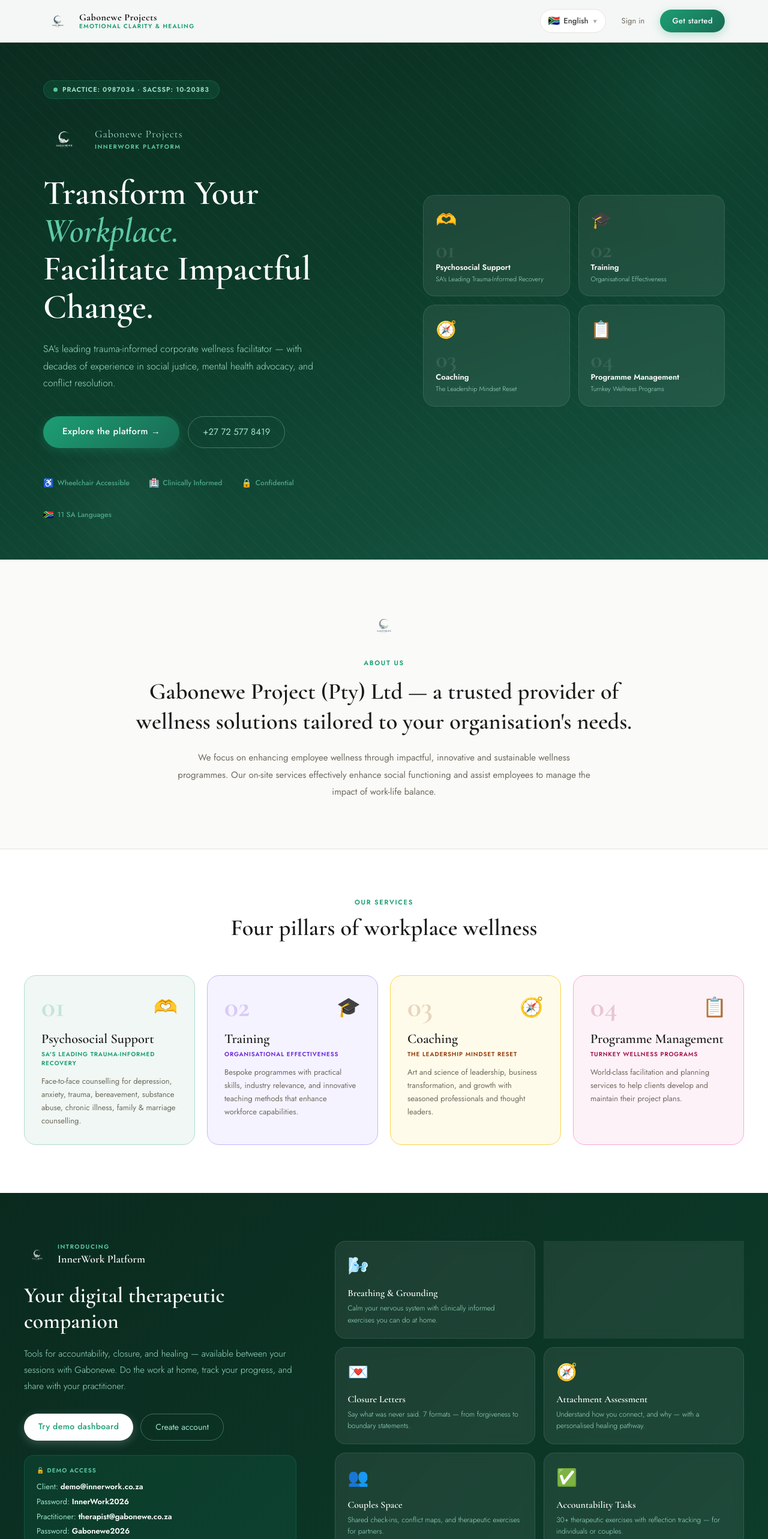
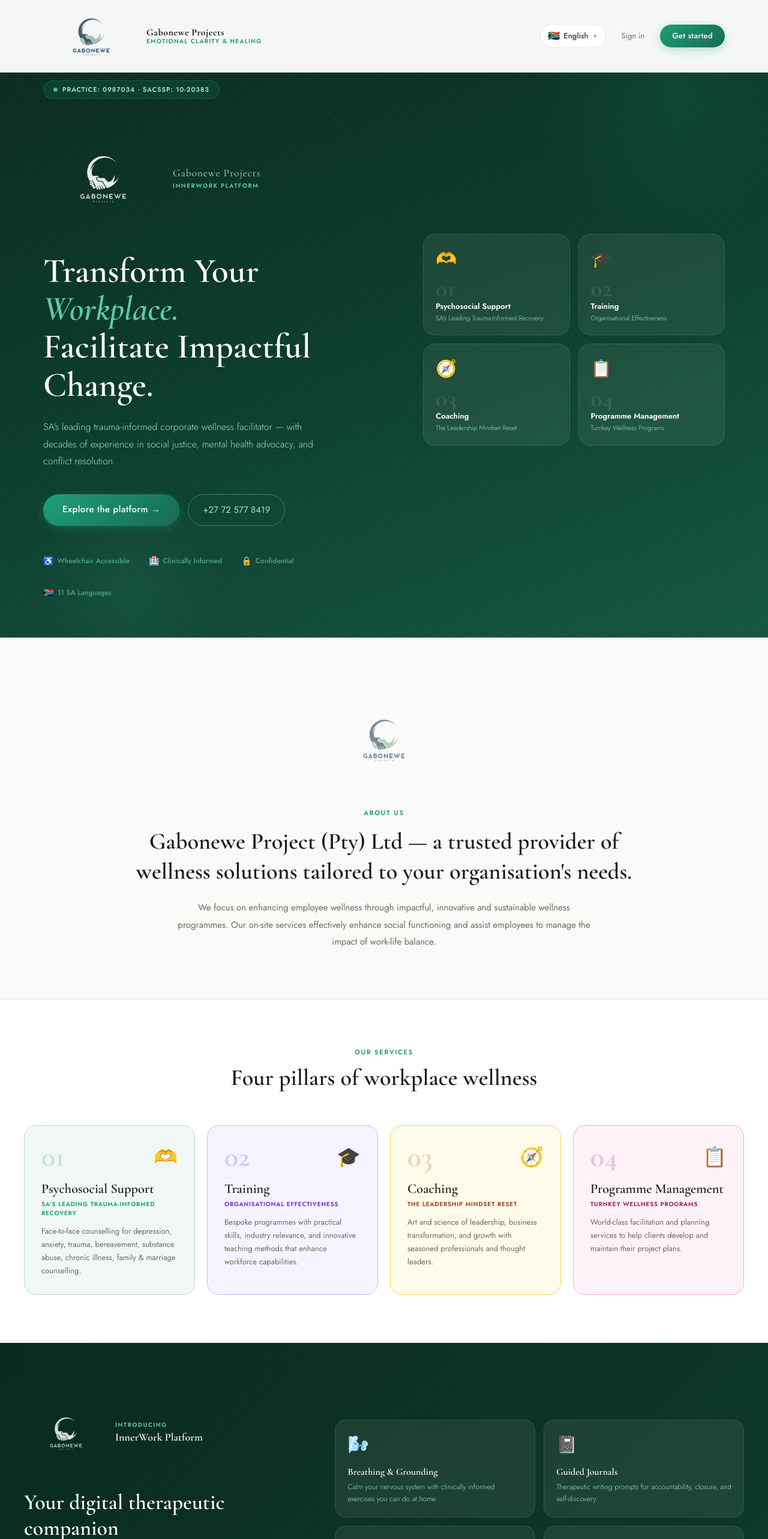
Before and after one commit to JacobSeatlholo/innerwork, a Next.js app: page / in a window 1280 px wide. Shown: the top 2566 px of the page at 60% size. Built offline with nearby package versions, Linux system fonts and the light colour scheme.

Commit message:
feat: increase logo size across all pages

```diff
--- a/app/auth/login/page.tsx
+++ b/app/auth/login/page.tsx
@@ -51,7 +51,7 @@
         <div style={{ textAlign: 'center', marginBottom: '2.5rem' }}>
           <Link href="/" style={{ display: 'inline-flex', flexDirection: 'column', alignItems: 'center', gap: '14px', textDecoration: 'none' }}>
             <div style={{ width: '80px', height: '80px', borderRadius: '50%', background: 'rgba(255,255,255,0.1)', backdropFilter: 'blur(10px)', border: '1px solid rgba(255,255,255,0.15)', display: 'flex', alignItems: 'center', justifyContent: 'center', boxShadow: '0 8px 32px rgba(0,0,0,0.3)' }}>
-              <Image src="/gabonewe-logo.svg" alt="Gabonewe Projects" width={56} height={56} style={{ objectFit: 'contain' }} />
+              <Image src="/gabonewe-logo.svg" alt="Gabonewe Projects" width={160} height={160} style={{ objectFit: 'contain' }} />
             </div>
             <div style={{ textAlign: 'center' }}>
               <div style={{ fontFamily: 'Cormorant Garamond, serif', fontSize: '20px', fontWeight: 700, color: 'white', letterSpacing: '0.04em' }}>Gabonewe Projects</div>
--- a/app/dashboard/layout.tsx
+++ b/app/dashboard/layout.tsx
@@ -46,7 +46,7 @@
         <div style={{ padding: '1.25rem 1.25rem', borderBottom: '1px solid #f0ede8' }}>
           <Link href="/" style={{ display: 'flex', alignItems: 'center', gap: '12px', textDecoration: 'none' }}>
             <div style={{ width: '36px', height: '36px', borderRadius: '50%', background: 'linear-gradient(135deg, #1D9E75, #0d3d2b)', display: 'flex', alignItems: 'center', justifyContent: 'center', flexShrink: 0, boxShadow: '0 4px 12px rgba(29,158,117,0.3)' }}>
-              <Image src="/gabonewe-logo.svg" alt="Gabonewe" width={32} height={32} style={{ objectFit: 'contain' }} />
+              <Image src="/gabonewe-logo.svg" alt="Gabonewe" width={80} height={80} style={{ objectFit: 'contain' }} />
             </div>
             <div>
               <div style={{ fontFamily: 'Cormorant Garamond, serif', fontSize: '15px', fontWeight: 700, color: '#1a1a18', lineHeight: 1, letterSpacing: '0.04em' }}>GABONEWE</div>
@@ -95,7 +95,7 @@
       {/* Main */}
       <div style={{ flex: 1, display: 'flex', flexDirection: 'column', marginLeft: '240px', minWidth: 0 }}>
         {/* Topbar */}
-        <header style={{ position: 'sticky', top: 0, zIndex: 20, background: 'rgba(255,255,255,0.95)', backdropFilter: 'blur(12px)', borderBottom: '1px solid #e8e4dc', height: '60px', display: 'flex', alignItems: 'center', justifyContent: 'space-between', padding: '0 1.5rem' }}>
+        <header style={{ position: 'sticky', top: 0, zIndex: 20, background: 'rgba(255,255,255,0.95)', backdropFilter: 'blur(12px)', borderBottom: '1px solid #e8e4dc', height: '100px', display: 'flex', alignItems: 'center', justifyContent: 'space-between', padding: '0 1.5rem' }}>
           <button onClick={() => setSidebarOpen(s => !s)} style={{ display: 'none', background: 'none', border: 'none', fontSize: '20px', cursor: 'pointer', color: '#706b5f', padding: '4px' }} className="menu-btn">☰</button>
           <div style={{ display: 'flex', alignItems: 'center', gap: '8px', marginLeft: 'auto' }}>
             <Link href="/dashboard/bookings" className="btn-primary" style={{ fontSize: '13px', padding: '8px 20px' }}>+ Book session</Link>
--- a/app/page.tsx
+++ b/app/page.tsx
@@ -28,10 +28,10 @@
 
       {/* Nav */}
       <nav style={{ position: 'fixed', top: 0, left: 0, right: 0, zIndex: 100, background: 'rgba(255,255,255,0.96)', backdropFilter: 'blur(20px)', borderBottom: '1px solid #e8e4dc' }}>
-        <div style={{ maxWidth: '1200px', margin: '0 auto', padding: '0 2rem', height: '70px', display: 'flex', alignItems: 'center', justifyContent: 'space-between', gap: '1rem' }}>
+        <div style={{ maxWidth: '1200px', margin: '0 auto', padding: '0 2rem', height: '120px', display: 'flex', alignItems: 'center', justifyContent: 'space-between', gap: '1rem' }}>
           {/* Real logo */}
           <Link href="/" style={{ display: 'flex', alignItems: 'center', gap: '12px', textDecoration: 'none', flexShrink: 0 }}>
-            <Image src="/gabonewe-logo.svg" alt="Gabonewe Projects Logo" width={48} height={48} style={{ objectFit: 'contain' }} />
+            <Image src="/gabonewe-logo.svg" alt="Gabonewe Projects Logo" width={160} height={160} style={{ objectFit: 'contain' }} />
             <div>
               <div style={{ fontFamily: 'Cormorant Garamond, serif', fontSize: '16px', fontWeight: 700, color: '#1a1a18', lineHeight: 1, letterSpacing: '0.03em' }}>Gabonewe Projects</div>
               <div style={{ fontFamily: 'Jost, sans-serif', fontSize: '10px', color: '#1D9E75', lineHeight: 1, fontWeight: 600, letterSpacing: '0.12em', marginTop: '2px' }}>EMOTIONAL CLARITY & HEALING</div>
@@ -62,7 +62,7 @@
 
               {/* Logo in hero */}
               <div style={{ display: 'flex', alignItems: 'center', gap: '16px', marginBottom: '1.5rem' }}>
-                <Image src="/gabonewe-logo.svg" alt="Gabonewe" width={70} height={70} style={{ objectFit: 'contain', filter: 'brightness(0) invert(1)', opacity: 0.9 }} />
+                <Image src="/gabonewe-logo.svg" alt="Gabonewe" width={200} height={200} style={{ objectFit: 'contain', filter: 'brightness(0) invert(1)', opacity: 0.9 }} />
                 <div>
                   <p style={{ fontFamily: 'Cormorant Garamond, serif', fontSize: '1.1rem', color: '#9FE1CB', fontWeight: 400, letterSpacing: '0.05em' }}>Gabonewe Projects</p>
                   <p style={{ fontFamily: 'Jost, sans-serif', fontSize: '10px', color: '#5DCAA5', fontWeight: 600, letterSpacing: '0.15em' }}>INNERWORK PLATFORM</p>
@@ -113,7 +113,7 @@
       <section style={{ background: '#fafaf8', padding: '5rem 2rem', borderBottom: '1px solid #e8e4dc' }}>
         <div style={{ maxWidth: '900px', margin: '0 auto', textAlign: 'center' }}>
           <div style={{ display: 'flex', justifyContent: 'center', marginBottom: '1.5rem' }}>
-            <Image src="/gabonewe-logo.svg" alt="Gabonewe" width={60} height={60} style={{ objectFit: 'contain', opacity: 0.7 }} />
+            <Image src="/gabonewe-logo.svg" alt="Gabonewe" width={180} height={180} style={{ objectFit: 'contain', opacity: 0.7 }} />
           </div>
           <p style={{ fontFamily: 'Jost, sans-serif', fontSize: '11px', fontWeight: 700, color: '#1D9E75', letterSpacing: '0.15em', textTransform: 'uppercase', marginBottom: '1rem' }}>{t('about_us')}</p>
           <h2 style={{ fontFamily: 'Cormorant Garamond, serif', fontSize: 'clamp(1.6rem, 3vw, 2.6rem)', color: '#1a1a18', marginBottom: '1.25rem', fontWeight: 600, lineHeight: 1.3 }}>
@@ -156,7 +156,7 @@
           <div style={{ display: 'grid', gridTemplateColumns: '1fr 1.5fr', gap: '4rem', alignItems: 'center' }}>
             <div>
               <div style={{ display: 'flex', alignItems: 'center', gap: '12px', marginBottom: '1.5rem' }}>
-                <Image src="/gabonewe-logo.svg" alt="Gabonewe" width={44} height={44} style={{ objectFit: 'contain', filter: 'brightness(0) invert(1)', opacity: 0.85 }} />
+                <Image src="/gabonewe-logo.svg" alt="Gabonewe" width={140} height={140} style={{ objectFit: 'contain', filter: 'brightness(0) invert(1)', opacity: 0.85 }} />
                 <div>
                   <p style={{ fontFamily: 'Jost, sans-serif', fontSize: '10px', fontWeight: 700, color: '#5DCAA5', letterSpacing: '0.15em', textTransform: 'uppercase' }}>Introducing</p>
                   <p style={{ fontFamily: 'Cormorant Garamond, serif', fontSize: '18px', color: 'white', fontWeight: 600 }}>InnerWork Platform</p>
@@ -199,7 +199,7 @@
       <section style={{ padding: '5rem 2rem', background: '#0a2a1e', textAlign: 'center' }}>
         <div style={{ maxWidth: '700px', margin: '0 auto' }}>
           <div style={{ display: 'flex', justifyContent: 'center', marginBottom: '1.5rem' }}>
-            <Image src="/gabonewe-logo.svg" alt="Gabonewe" width={56} height={56} style={{ objectFit: 'contain', filter: 'brightness(0) invert(1)', opacity: 0.7 }} />
+            <Image src="/gabonewe-logo.svg" alt="Gabonewe" width={160} height={160} style={{ objectFit: 'contain', filter: 'brightness(0) invert(1)', opacity: 0.7 }} />
           </div>
           <div style={{ fontFamily: 'Cormorant Garamond, serif', fontSize: '4rem', color: '#1D9E75', lineHeight: 0.8, marginBottom: '1rem', opacity: 0.5 }}>&ldquo;</div>
           <p style={{ fontFamily: 'Cormorant Garamond, serif', fontSize: 'clamp(1.4rem, 2.5vw, 2rem)', color: 'white', lineHeight: 1.5, fontStyle: 'italic', fontWeight: 400, marginBottom: '0.5rem' }}>Our mission is not just to talk about change —</p>
```
